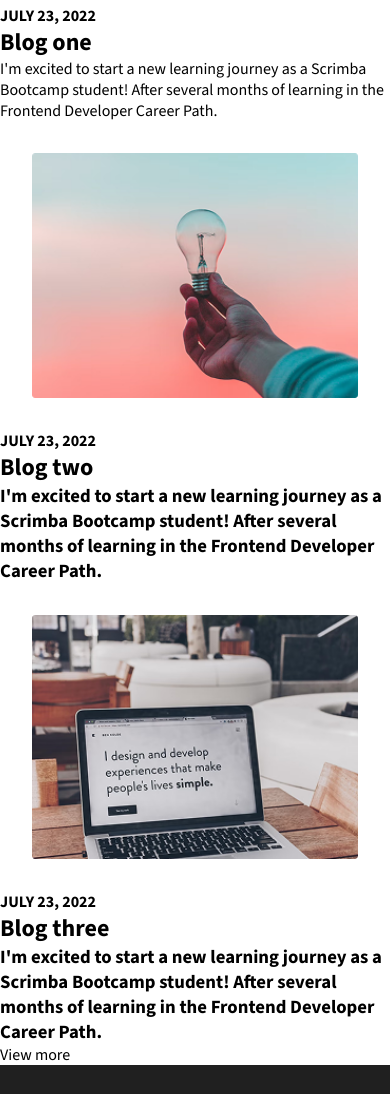
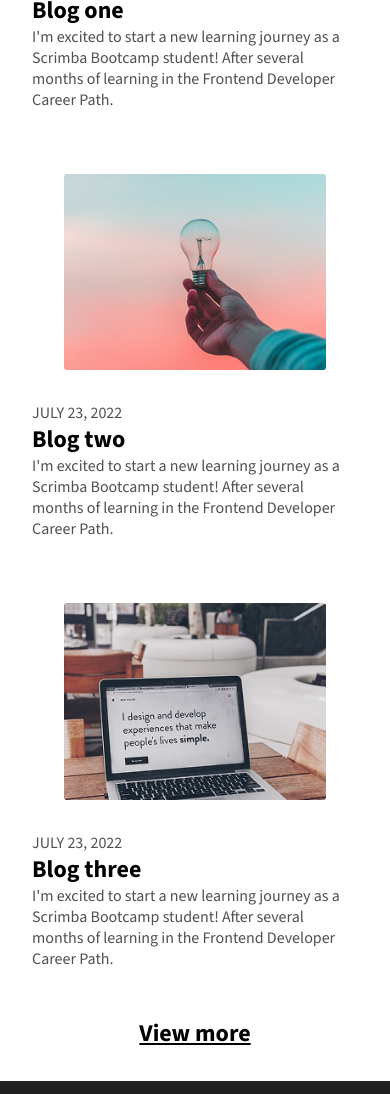
Before and after one commit to macien12/Learning-Journal-Scrimba, a website built with Vite: page index.html in a window 390 px wide. Shown: the part 872-1966 px from the top of the page. Built offline with nearby package versions, Linux system fonts and the light colour scheme.

Commit message:
Mobile design

```diff
--- a/css/style.css
+++ b/css/style.css
@@ -64,6 +64,15 @@ a {
     text-decoration: none;
     color: white;
     padding: 0.75rem 1rem;
+    align-items: flex-end;
+}
+
+.hero-post p {
+    font-weight: 400;
+}
+
+.hero-post h2 {
+    line-height: 1;
 }
 
 a:hover, a:focus {
@@ -103,9 +112,7 @@ footer {
     text-align: center;
     color: white;
     background-color: #202020;
-    height: 3rem;
-    width: auto;
-    padding: 2em 2em;
+    padding: 2rem 1rem;
 }
 
 .blog {
@@ -114,11 +121,21 @@ footer {
 }
 
 .more-element {
-    text-align: center;
+    display: flex;
+    justify-content: center;
+    padding: 2rem 0;
+    font-weight: 800;
+    text-decoration: underline;
+    font-size: 1.5rem;
 }
 
-.blog-one,
-.blog-two,
-.blog-three {
 
+.blog-content {
+    padding: 1rem 2rem;
 }
+
+
+.blog-content p {
+    color: #505050;
+    font-weight: ;
+}
--- a/index.html
+++ b/index.html
@@ -24,59 +24,68 @@
         </header>
 
         <main>
+            <div>
             <a href="#"
             class="hero-post"
             aria-label="My new journey as a bootcamp student.">
                <article>
-
                     <header>
-                        <h4>JULY 23, 2022</h4>
+                        <p>JULY 23, 2022</p>
                         <h2>My new journey as a bootcamp student.</h2>
-                        <h3>After several months of learning in the Frontend Developer Career Path, I've made the big jump over to the Bootcamp to get expert code reviews of my Solo Projects projects and meet like-minded peers.</h3>
+                        <p>After several months of learning in the Frontend Developer Career Path, I've made the big jump over to the Bootcamp to get expert code reviews of my Solo Projects projects and meet like-minded peers.</p>
                     </header>
                </article>
             </a>
+            </div>
 
             <section class="main-element">
 
+            <div class="blog-content">
             <a href="#"
             class="blog-one"
             aria-label="Blog one">
                <article>
                     <img src="images/blog-image-06.png" alt="Bright apartament, laptop, plant" class="blog">
-                    <header>
-                        <h4>JULY 23, 2022</h4>
+                    <div>
+                        <p>JULY 23, 2022</p>
                         <h2>Blog one</h2>
                         <p>I'm excited to start a new learning journey as a Scrimba Bootcamp student! After several months of learning in the Frontend Developer Career Path.</p>
-                    </header>
+                    </div>
                </article>
             </a>
+            </div>
 
+            <div class="blog-content">
                 <a href="#"
                 class="blog-two"
                 aria-label="Blog two">
                 <article>
                         <img src="images/blog-image-04.png" alt="Bright apartament, laptop, plant" class="blog">
-                    <header>
-                        <h4>JULY 23, 2022</h4>
+                        <div>
+                            <p>JULY 23, 2022</p>
                             <h2>Blog two</h2>
-                        <h3>I'm excited to start a new learning journey as a Scrimba Bootcamp student! After several months of learning in the Frontend Developer Career Path.</h3>
-                    </header>
+                            <p>I'm excited to start a new learning journey as a Scrimba Bootcamp student! After several months of learning in the Frontend Developer Career Path.</p>
+                        </div>
                 </article>
                 </a>
+            </div>
 
+            <div class="blog-content">
             <a href="#"
             class="blog-three"
             aria-label="Blog three">
                <article>
                     <img src="images/blog-image-02.png" alt="Bright apartament, laptop, plant" class="blog">
-                    <header>
-                        <h4>JULY 23, 2022</h4>
+                    <div>
+                        <p>JULY 23, 2022</p>
                         <h2>Blog three</h2>
-                        <h3>I'm excited to start a new learning journey as a Scrimba Bootcamp student! After several months of learning in the Frontend Developer Career Path.</h3>
-                    </header>
+                        <p>I'm excited to start a new learning journey as a Scrimba Bootcamp student! After several months of learning in the Frontend Developer Career Path.</p>
+                    </div>
                </article>
             </a>
+            </div>
+
+
 
             <a href="#" class="more-element">View more</a>
 
```
Lines whose indentation alone changed are shown as unchanged.
